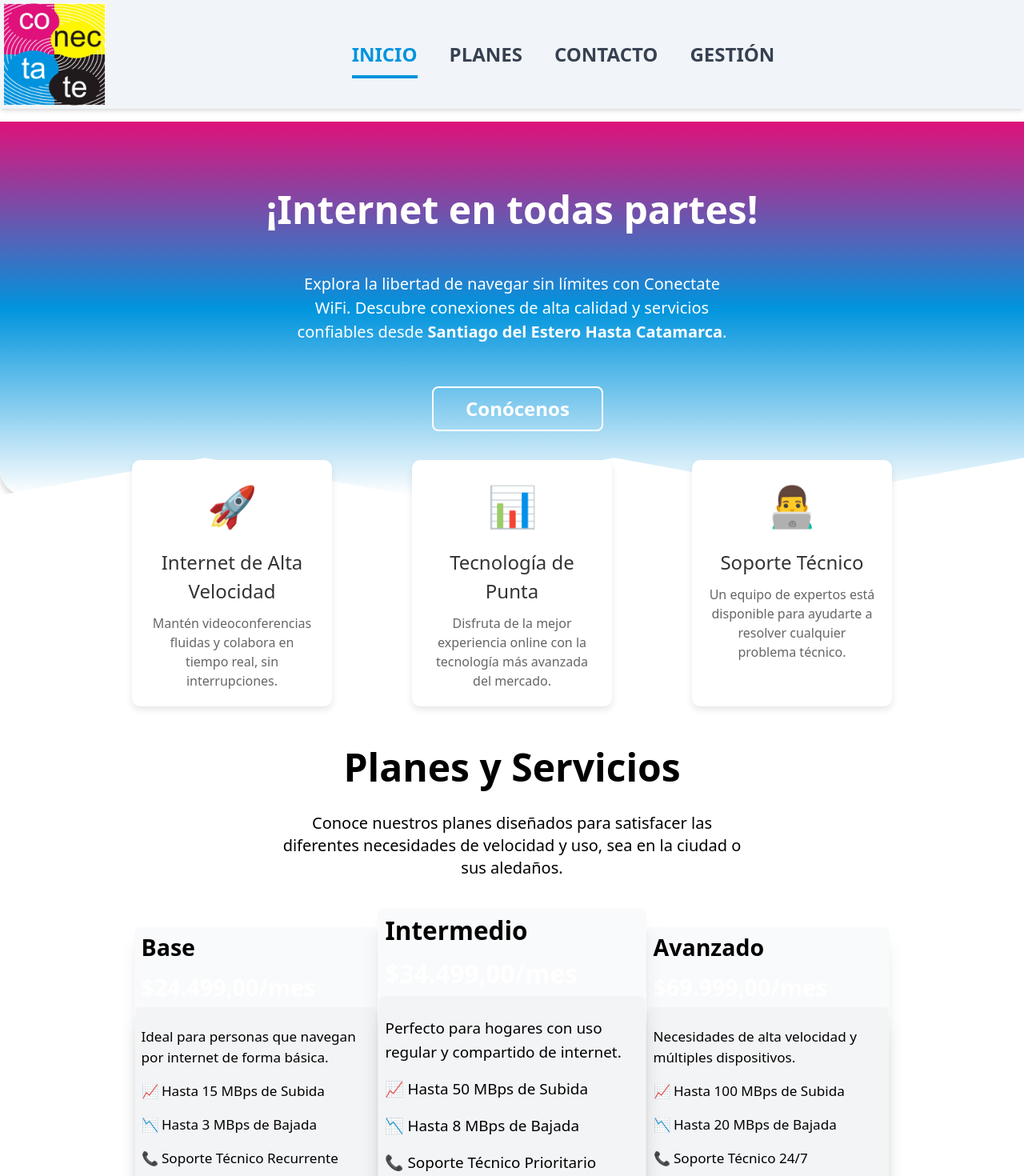
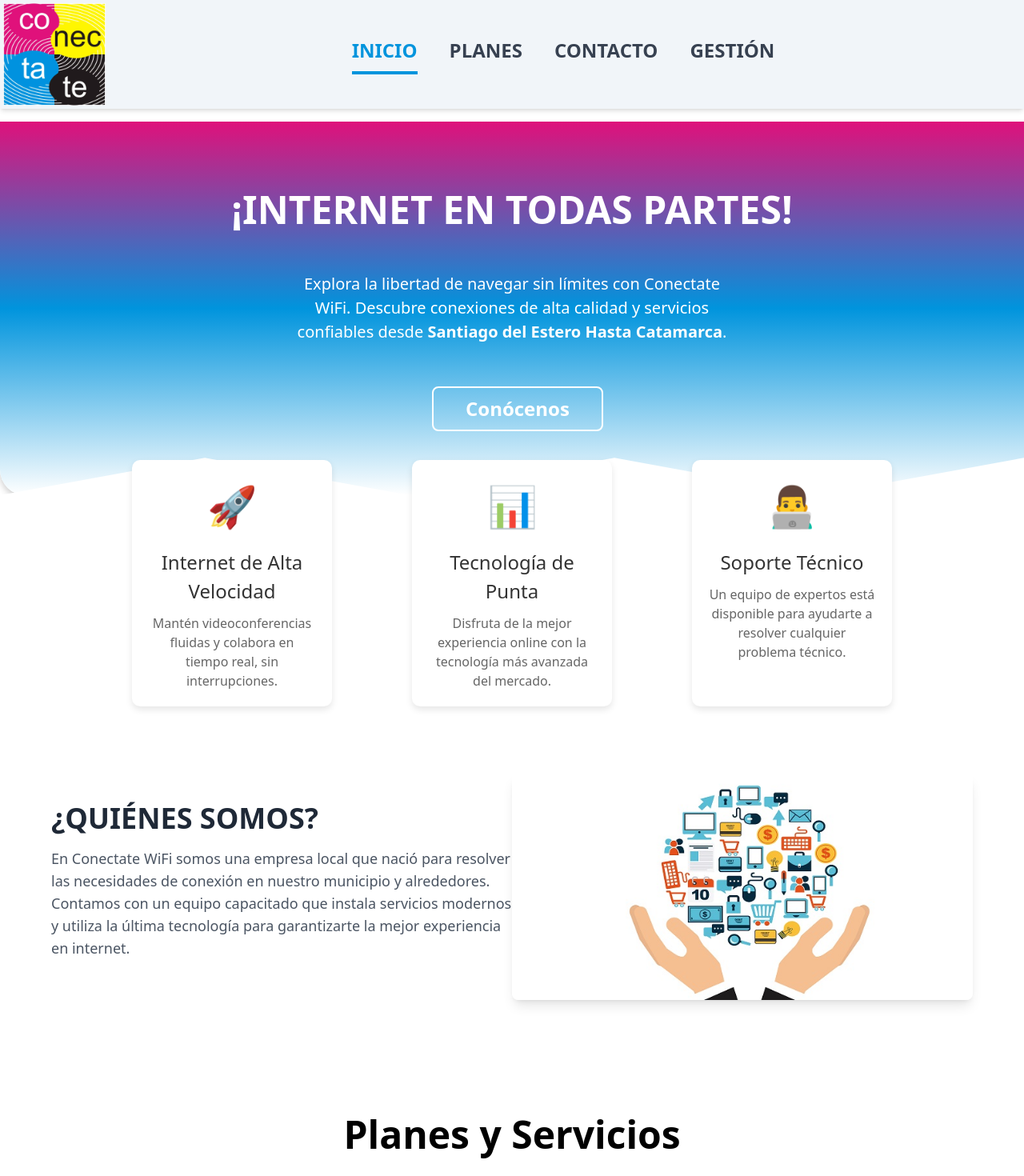
Before and after one commit to SoftFusion-Technologies/ep-cornaglia-ofi, a React (Vite) app: page / in a window 1280 px wide. Shown: the top 1470 px of the page at 80% size. Built offline with nearby package versions, Linux system fonts and the light colour scheme.

Commit message:
Se agrego el main - quienes somos - animaciones - realizar npm i al hacer pull del proyecto,  img main

```diff
--- a/index.html
+++ b/index.html
@@ -6,6 +6,8 @@
     <meta name="viewport" content="width=device-width, initial-scale=1.0" />
     <title>Conectate Wifi</title>
     <link href="https://fonts.googleapis.com/css2?family=Source+Sans+3:wght@400;600&display=swap" rel="stylesheet">
+    <link href="https://unpkg.com/aos@2.3.1/dist/aos.css" rel="stylesheet">
+    <script src="https://unpkg.com/aos@2.3.1/dist/aos.js"></script>
 
   </head>
   <body>
--- a/package.json
+++ b/package.json
@@ -10,6 +10,7 @@
     "preview": "vite preview"
   },
   "dependencies": {
+    "aos": "^2.3.4",
     "ep-conectate-ofi": "file:",
     "react": "^18.3.1",
     "react-dom": "^18.3.1",
--- a/src/App.jsx
+++ b/src/App.jsx
@@ -3,6 +3,7 @@ import { BrowserRouter as Router, Route, Routes } from 'react-router-dom';
 import Nav from './Components/Nav';
 import Home from './Pages/Home';
 import Footer from './Components/Footer';
+import NotFound from './Pages/NotFound';
 
 const App = () => {
 
@@ -11,6 +12,7 @@ const App = () => {
       <Nav />
       <Routes>
         <Route path="/" element={<Home></Home>} />
+        <Route path="/*" element={<NotFound></NotFound>} />
       </Routes>
       <Footer />
     </Router>
--- a/src/Components/Header.jsx
+++ b/src/Components/Header.jsx
@@ -2,11 +2,16 @@ import React from 'react';
 import '../Styles/header.css'; // Importación de CSS tradicional
 
 const Header = () => {
+  const handleScroll = () => {
+    const element = document.getElementById('quienesSomos');
+    element.scrollIntoView({ behavior: 'smooth' });
+  };
+
   return (
     <div className="header">
       <div className="headerContent">
         <div className="w-full text-center text-black pt-10 lg:pt-32">
-          <h1 className="title">¡Internet en todas partes!</h1>
+          <h1 className="title">¡INTERNET EN TODAS PARTES!</h1>
           <div className="flex justify-center items-center">
             <p className="description">
               Explora la libertad de navegar sin límites con Conectate WiFi.
@@ -16,7 +21,9 @@ const Header = () => {
           </div>
           <div className="buttonContainer">
             <div className="w-[200px]">
-              <button className="buttonHeader">Conócenos</button>
+              <button className="buttonHeader" onClick={handleScroll}>
+                Conócenos
+              </button>
             </div>
           </div>
         </div>
--- /dev/null
+++ b/src/Components/Main.jsx
@@ -0,0 +1,31 @@
+import React from 'react';
+import FotoPerson from '../Images/imgMain.png'
+const Main = () => {
+  return (
+    <div
+      id="quienesSomos"
+      className="flex flex-col md:flex-row items-center justify-center bg-white p-8 md:p-16"
+    >
+      <div className="md:w-1/2 w-full text-center md:text-left">
+        <h2 className="text-4xl font-bold text-gray-800 mb-4">
+          ¿QUIÉNES SOMOS?
+        </h2>
+        <p className="text-lg text-gray-600 mb-4">
+          En Conectate WiFi somos una empresa local que nació para resolver las
+          necesidades de conexión en nuestro municipio y alrededores. Contamos
+          con un equipo capacitado que instala servicios modernos y utiliza la
+          última tecnología para garantizarte la mejor experiencia en internet.
+        </p>
+      </div>
+      <div className="md:w-1/2 w-full flex justify-center md:justify-end mb-8 md:mb-0">
+        <img
+          src={FotoPerson}
+          alt="Conectate WiFi"
+          className="max-w-full h-auto rounded-lg shadow-lg transition-transform duration-300 ease-in-out transform hover:scale-105 hover:shadow-2xl"
+        />
+      </div>
+    </div>
+  );
+};
+
+export default Main;
--- a/src/Components/Nav.jsx
+++ b/src/Components/Nav.jsx
@@ -14,6 +14,12 @@ const Nav = () => {
         setIsMenuOpen(false);
     };
 
+  const scrollPlanes = () => {
+    const element = document.getElementById('planes');
+    if (element) {
+      element.scrollIntoView({ behavior: 'smooth' });
+    }
+  };
     return (
       <nav className="bg-slate-100 shadow-md font-sans">
         <div className="container mx-auto flex items-center justify-between p-1">
@@ -35,40 +41,47 @@ const Nav = () => {
               <li>
                 <Link
                   to="/"
+                  onClick={scrollPlanes}
                   className={`text-2xl font-bold ${
-                    location.pathname === '/' ? 'text-custom-blue border-b-4 border-custom-blue hover:border-red-500 hover:text-red-500'
-                     : 'text-gray-700 hover:border-b-4 hover:border-red-500 hover:text-red-500'
+                    location.pathname === '/'
+                      ? 'text-custom-blue border-b-4 border-custom-blue hover:border-red-500 hover:text-red-500'
+                      : 'text-gray-700 hover:border-b-4 hover:border-red-500 hover:text-red-500'
                   }`}
                   style={{
-                    paddingBottom: '10px', // Ajusta esto para separar el texto del borde
+                    paddingBottom: '10px'
                   }}
                 >
                   INICIO
                 </Link>
               </li>
               <li>
-                <Link
-                  to="/planes"
+                <button
+                  onClick={scrollPlanes}
                   className={`text-2xl font-bold ${
-                    location.pathname === '/planes' ? 'text-custom-blue border-b-4 border-custom-blue hover:border-red-500 hover:text-red-500'
-                    : 'text-gray-700 hover:border-b-4 hover:border-red-500 hover:text-red-500'
+                    location.pathname === '/ss'
+                      ? 'text-custom-blue border-b-4 border-custom-blue hover:border-red-500 hover:text-red-500'
+                      : 'text-gray-700 hover:border-b-4 hover:border-red-500 hover:text-red-500'
                   }`}
                   style={{
-                    paddingBottom: '10px', // Ajusta esto para separar el texto del borde
+                    paddingBottom: '10px',
+                    background: 'none',
+                    border: 'none',
+                    cursor: 'pointer'
                   }}
                 >
                   PLANES
-                </Link>
+                </button>
               </li>
               <li>
                 <Link
                   to="/contacto"
                   className={`text-2xl font-bold ${
-                    location.pathname === '/contacto' ? 'text-custom-blue border-b-4 border-custom-blue hover:border-red-500 hover:text-red-500'
-                    : 'text-gray-700 hover:border-b-4 hover:border-red-500 hover:text-red-500'
+                    location.pathname === '/contacto'
+                      ? 'text-custom-blue border-b-4 border-custom-blue hover:border-red-500 hover:text-red-500'
+                      : 'text-gray-700 hover:border-b-4 hover:border-red-500 hover:text-red-500'
                   }`}
                   style={{
-                    paddingBottom: '10px', // Ajusta esto para separar el texto del borde
+                    paddingBottom: '10px'
                   }}
                 >
                   CONTACTO
@@ -78,11 +91,12 @@ const Nav = () => {
                 <Link
                   to="/gestion"
                   className={`text-2xl font-bold ${
-                    location.pathname === '/gestion' ? 'text-custom-blue border-b-4 border-custom-blue hover:border-red-500 hover:text-red-500'
-                    :'text-gray-700 hover:border-b-4 hover:border-red-500 hover:text-red-500'
+                    location.pathname === '/gestion'
+                      ? 'text-custom-blue border-b-4 border-custom-blue hover:border-red-500 hover:text-red-500'
+                      : 'text-gray-700 hover:border-b-4 hover:border-red-500 hover:text-red-500'
                   }`}
                   style={{
-                    paddingBottom: '10px', // Ajusta esto para separar el texto del borde
+                    paddingBottom: '10px'
                   }}
                 >
                   GESTIÓN
@@ -150,12 +164,22 @@ const Nav = () => {
               </Link>
             </li>
             <li>
-              <Link
-                to="/planes"
-                className="text-[rgb(0,148,221)] text-xl font-bold hover:text-red-500"
+              <button
+                onClick={scrollPlanes}
+                className={`text-2xl font-bold ${
+                  location.pathname === '/'
+                    ? 'text-custom-blue border-b-4 border-custom-blue hover:border-red-500 hover:text-red-500'
+                    : 'text-gray-700 hover:border-b-4 hover:border-red-500 hover:text-red-500'
+                }`}
+                style={{
+                  paddingBottom: '10px', // Ajusta esto para separar el texto del borde
+                  background: 'none',
+                  border: 'none',
+                  cursor: 'pointer'
+                }}
               >
                 PLANES
-              </Link>
+              </button>
             </li>
             <li>
               <Link
--- a/src/Components/Pricing.jsx
+++ b/src/Components/Pricing.jsx
@@ -42,18 +42,26 @@ const plans = [
 
 const Pricing = () => {
     return (
-        <>
-            <div className="max-w-xl m-auto">
-                <h1 className="text-center text-5xl my-8 font-semibold">Planes y Servicios</h1>
-                <p className="text-center text-xl semibold mb-4">Conoce nuestros planes diseñados para satisfacer las diferentes necesidades de velocidad y uso, sea en la ciudad o sus aledaños.</p>
-            </div>
-            <div className="flex flex-wrap items-center justify-center max-w-5xl m-auto">
-                <PricingCard {...plans[0]}></PricingCard>
-                <PricingCard {...plans[1]}></PricingCard>
-                <PricingCard {...plans[2]}></PricingCard>
-            </div>
-        </>
-    )
+      <div id="planes">
+        <div className="mt-20 max-w-xl m-auto" data-aos="zoom-in">
+          <h1 className="text-center text-5xl my-8 font-semibold">
+            Planes y Servicios
+          </h1>
+          <p className="text-center text-xl semibold mb-4">
+            Conoce nuestros planes diseñados para satisfacer las diferentes
+            necesidades de velocidad y uso, sea en la ciudad o sus aledaños.
+          </p>
+        </div>
+        <div
+          data-aos="zoom-in"
+          className="flex flex-wrap items-center justify-center max-w-5xl m-auto"
+        >
+          <PricingCard {...plans[0]}></PricingCard>
+          <PricingCard {...plans[1]}></PricingCard>
+          <PricingCard {...plans[2]}></PricingCard>
+        </div>
+      </div>
+    );
 }
 
 export default Pricing;
--- a/src/Components/PricingCard.jsx
+++ b/src/Components/PricingCard.jsx
@@ -1,38 +1,53 @@
 import React from 'react';
 
+import AOS from 'aos';
+import 'aos/dist/aos.css';
+
+AOS.init();
+
 const PricingCard = ({
-    plan = "Ejemplo",
-    price = "$000.00/mes",
-    description = "Lore ipsum",
+  plan = 'Ejemplo',
+  price = '$000.00/mes',
+  description = 'Lore ipsum',
   featuresList = [1, 2, 3, 4],
   isMostPopular = false
 }) => {
   return (
-        <div className={`bg-gray-50 border border-gray-100 border-opacity-10 rounded-lg
+    <div
+      className={`ml-5 h-auto transition-transform duration-300 ease-in-out transform hover:scale-105 hover:shadow-2xl bg-gray-50 border border-gray-100 border-opacity-10 rounded-lg
             shadow-xl my-8 max-w-80 ${
-            isMostPopular ? "scale-105 transform z-10 bg-gray-200" : "scale-95 transform"
-        }`}>
+              isMostPopular
+                ? 'scale-105 transform z-10 bg-gray-200'
+                : 'scale-95 transform'
+              }`}
+    >
       <div className="text-3xl font-semibold">
-                <h1 className='p-2'>{plan}</h1>
-                <h2 className='p-2'>{price}</h2>
+        <h1 className="p-2">{plan}</h1>
+        <h2 className="p-2 text-gray-700">{price}</h2>
       </div>
-            <div className='text-lg bg-gray-100 border-gray-200 border-opacity-10 rounded-lg shadow-xl py-4'>
-                <p className='p-2'>{description}</p>
+      <div className="text-lg bg-gray-100 border-gray-200 border-opacity-10 rounded-lg shadow-xl py-4">
+        <p className="p-2">{description}</p>
         <ul>
-                    <li className='p-2'>&#128200; {featuresList[0]}</li>
-                    <li className='p-2'>&#128201; {featuresList[1]}</li>
-                    <li className='p-2'>&#128222; {featuresList[2]}</li>
-                    <li className='p-2'>&#128220; {featuresList[3]}</li>
+          <li className="p-2">&#128200; {featuresList[0]}</li>
+          <li className="p-2">&#128201; {featuresList[1]}</li>
+          <li className="p-2">&#128222; {featuresList[2]}</li>
+          <li className="p-2">&#128220; {featuresList[3]}</li>
         </ul>
-                <div className='flex justify-center items-center'>
-                    <button className={`m-4 py-4 w-full bg-sky-200 rounded-xl text-2xl hover:bg-sky-300
+        <div className="flex justify-center items-center">
+          <button
+            className={`m-4 py-4 w-full bg-sky-200 rounded-xl text-2xl hover:bg-sky-300
                     focus:ring-2 focus:ring-sky-400 ${
-                        isMostPopular ? "bg-sky-400 hover:bg-fuchsia-400 focus:ring-2 focus:ring-sky-500" : null
-                    }`}>Contratar</button>
+                      isMostPopular
+                        ? 'bg-sky-400 hover:bg-fuchsia-400 focus:ring-2 focus:ring-sky-500'
+                        : null
+                    }`}
+          >
+            Contratar
+          </button>
         </div>
       </div>
     </div>
-    )
-}
+  );
+};
 
 export default PricingCard;
--- a/src/Pages/Home.jsx
+++ b/src/Pages/Home.jsx
@@ -2,13 +2,16 @@ import React from 'react'
 import Header from '../Components/Header'
 import CardSection from '../Components/CardSection';
 
-import PricingCard from '../Components/PricingCard';
+// import PricingCard from '../Components/PricingCard';
 import Pricing from '../Components/Pricing';
+import Main from '../Components/Main';
+
 const Home = () => {
   return (
     <div>
       <Header></Header>
       <CardSection></CardSection>
+      <Main></Main>
       <Pricing></Pricing>
     </div>
   );
```
Also changed, not shown: src/Components/Contact.jsx (added, +9 -0 lines), src/Pages/NotFound.jsx (added, +9 -0 lines), src/Images/imgMain.png (added), 1 other file (tests, documents, lock files or other folders). Lines whose indentation alone changed are shown as unchanged.
